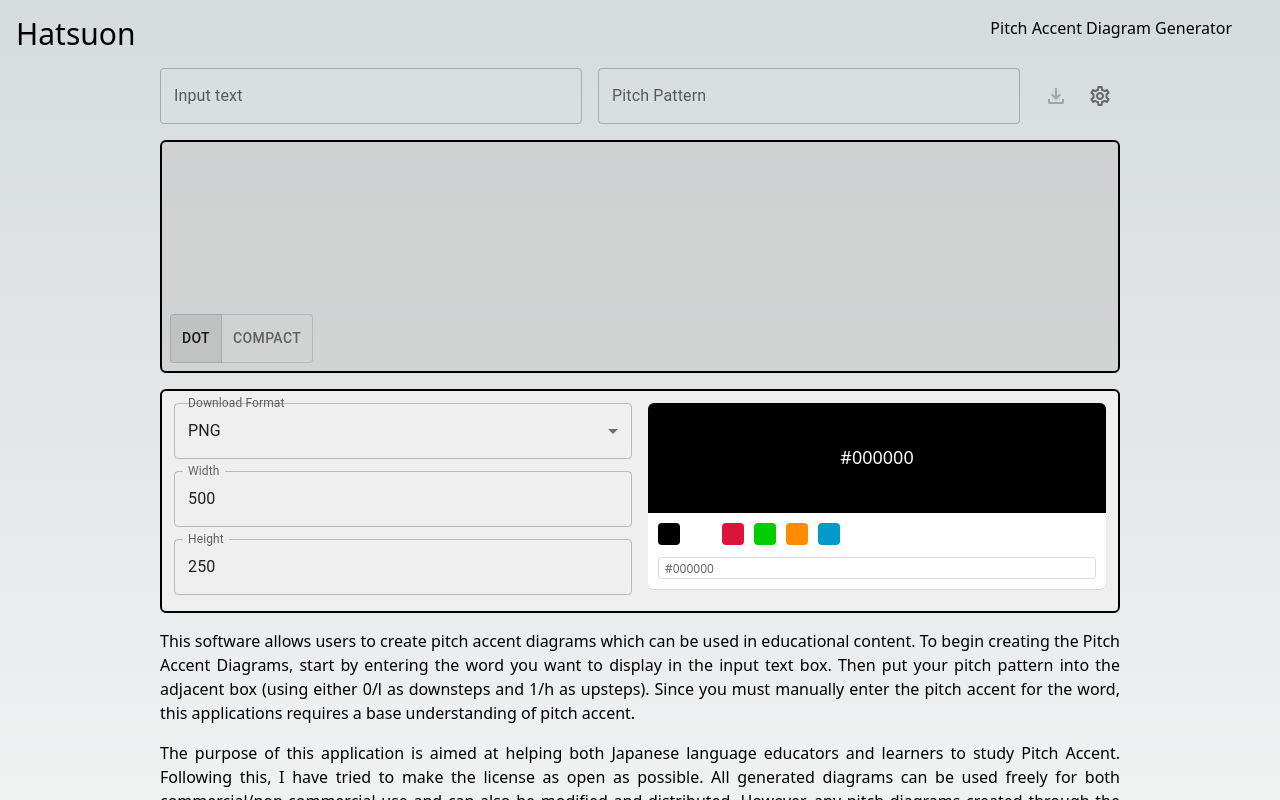
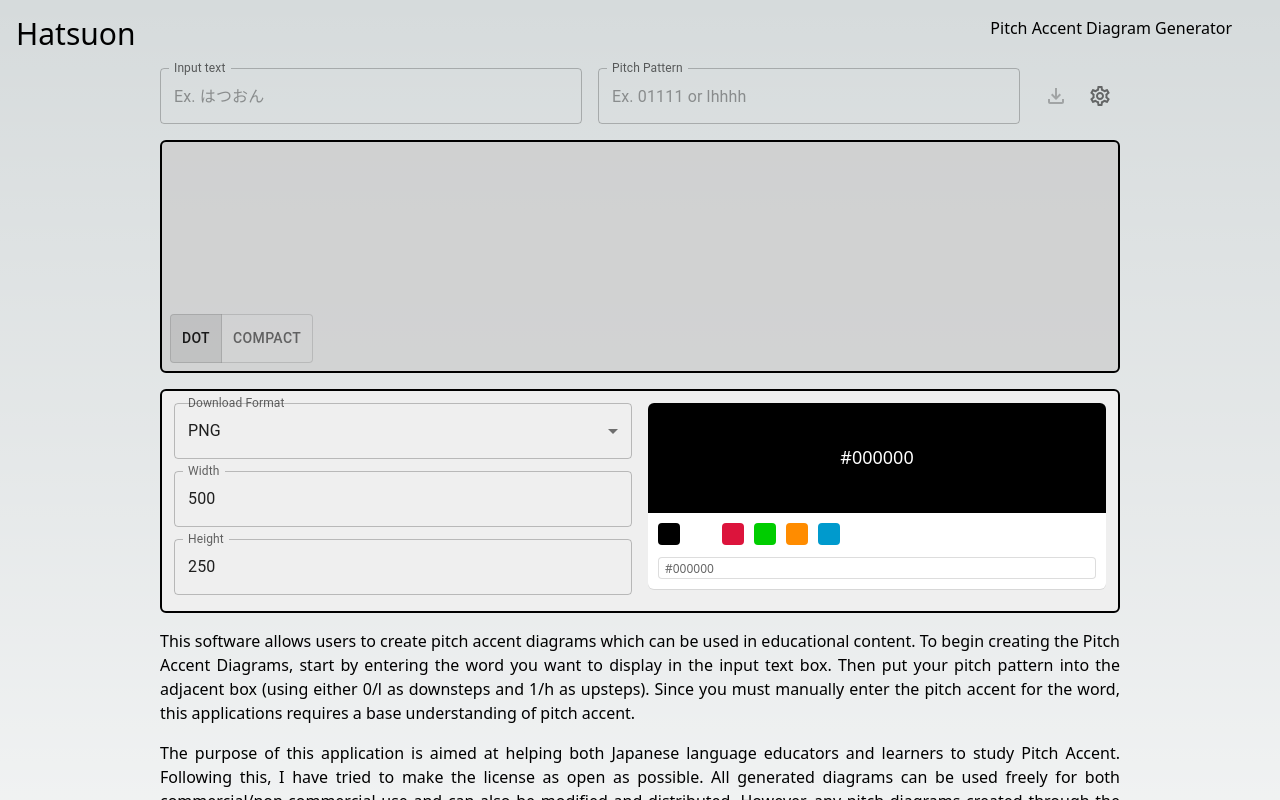
Before and after one commit to Caleblan/hatsuon_dictionary, a Next.js app: page /pitchGenerator in a window 1280 px wide. Both pictures are taken after a click on the button 1100 px from the left and 96 px from the top of the page. Shown: the top 800 px of the page. Built offline with nearby package versions, Linux system fonts and the light colour scheme.

Commit message:
Mostly visual adjustments to input TextFields

```diff
--- a/components/DiagramGenerator/GeneratorSettings.tsx
+++ b/components/DiagramGenerator/GeneratorSettings.tsx
@@ -40,7 +40,7 @@ export default function GeneratorSettings(props: props) {
                         </Select>
                     </FormControl>
 
-                    <TextField type="number" label="Width" defaultValue={downloadDimensions.width} InputProps={{inputProps: { min: 0 }}}
+                    <TextField type="number" label="Width" defaultValue={downloadDimensions.width} InputLabelProps={{ shrink: true }}
                         onChange={ (event:React.ChangeEvent<HTMLTextAreaElement | HTMLInputElement>) => {
                             // Prevents negative numbers
                             const value: string = event.target.value.match(/^[0-9]+$/) == null ?
@@ -49,7 +49,7 @@ export default function GeneratorSettings(props: props) {
                             changeDownloadDimensions(() => {return {width: Number(event.target.value) > 0 ? Number(value): 0, height: downloadDimensions.height}})}
                         }/>
 
-                    <TextField type="number" label="Height" defaultValue={downloadDimensions.height}
+                    <TextField type="number" label="Height" defaultValue={downloadDimensions.height} InputLabelProps={{ shrink: true }}
                         onChange={(event:React.ChangeEvent<HTMLTextAreaElement | HTMLInputElement>) => {
                             // Prevents negative numbers
                             const value: string = event.target.value.match(/^[0-9]+$/) == null ?
--- a/components/DiagramGenerator/PitchGenerator.tsx
+++ b/components/DiagramGenerator/PitchGenerator.tsx
@@ -182,11 +182,11 @@ export default function PitchGenerator(): JSX.Element {
 
                 {/* Input textfield */}
                 <TextField className="grow-[2]" label="Input text" onChange={event => changeText(event.target.value)}
-                placeholder="Ex. はつおん" autoFocus={true}/>
+                placeholder="Ex. はつおん" autoFocus={true} InputLabelProps={{ shrink: true }}/>
 
                 {/* Pitch Pattern textfield */}
                 <TextField className="grow-[2]" label="Pitch Pattern" helperText={errorValue ? "Text field contains invalid characters.": null}
-                placeholder="Ex. 0111 or lhhh" error={errorValue} onChange={event => inputPattern(event.target.value)}/>
+                error={errorValue} placeholder="Ex. 01111 or lhhhh" InputLabelProps={{ shrink: true }} onChange={event => inputPattern(event.target.value)}/>
 
 {/* onChange={() => changePitch((event:any) => Number(event.target.value))} */}
 
```
